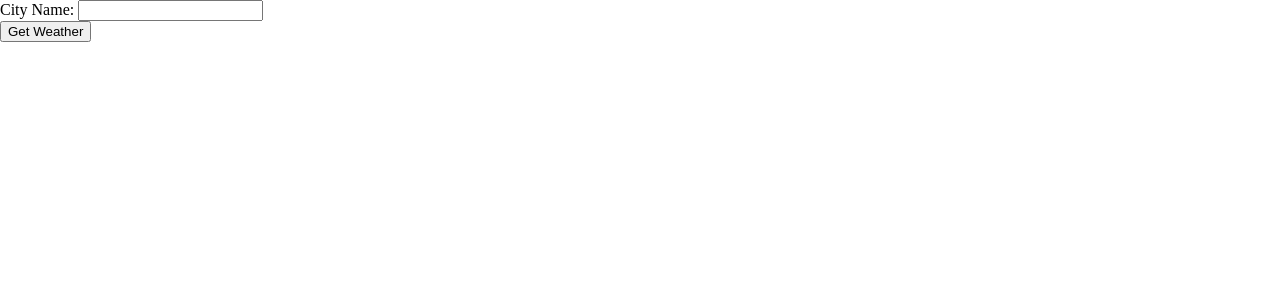
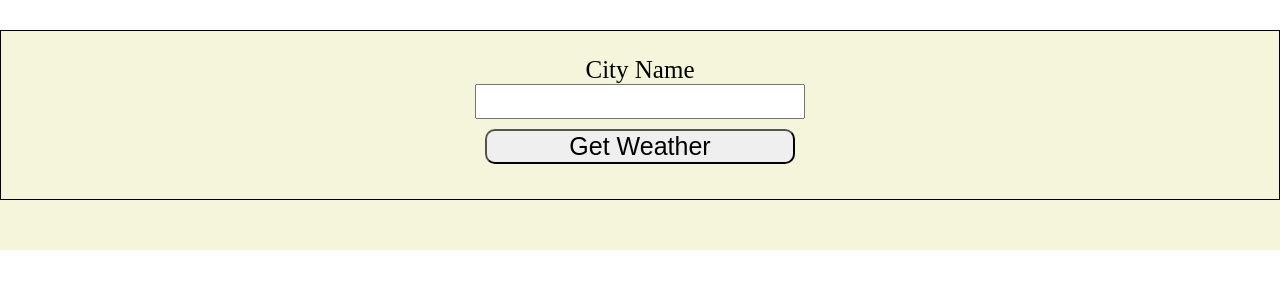
Before and after one commit to feindreh/weatherApp, a website with bundled scripts: page index.html in a window 1280 px wide. Built offline with nearby package versions, Linux system fonts and the light colour scheme.

Commit message:
add styling

```diff
--- a/createWeather.js
+++ b/createWeather.js
@@ -16,6 +16,9 @@ export default function createWeatherElement(data) {
   const cloudName = divClass('NameElement');
   cloudName.innerText = data.cloudName;
 
-  weatherELement.append(name, temp, cloudStatus, cloudName);
+  const country = divClass('countryElement');
+  country.innerText = data.country;
+
+  weatherELement.append(name, country, temp, cloudStatus, cloudName);
   return weatherELement;
 }
--- a/index.html
+++ b/index.html
@@ -13,10 +13,8 @@
 
         <div id="header">
             <div id="input" class="box">
-                <div id="inputWrap">
-                    <label>City Name:</label>
+                    <label>City Name</label>
                     <input type="text" id="cityName">
-                </div>
                 <button type="button" id="getWeather">Get Weather</button>
             </div>
         </div>
--- a/style.css
+++ b/style.css
@@ -7,11 +7,46 @@ html, body, div, span, applet, object, iframe, h1, h2, h3, h4, h5, h6, p, blockq
     vertical-align: baseline;
 }
 
+#container{
+    background-color: beige;
+}
+#header {
+    border: solid 1px black;
+    margin-top: 30px;
+    display: flex;
+    flex-direction: column;
+    align-items: center;
+}
+#input{
+        font-size: 25px;
+        text-align: center;
+        display:flex;
+        flex-direction: column;
+        padding:25px;
+        max-width: 500px;
+}
+input{
+    font-size: 25px;
+}
+button{
+    font-size: 25px;
+    border-radius: 10px;
+    margin: 10px;
+}
 #content{
     display:grid;
-    grid-template: 1fr  /1fr 500px 1fr;
+    grid-template: 1fr  /25px 1fr 25px;
 }
 
 #weatherDisplay{
-    grid-area: 1 / 3 / 2 / 2 ;
+    grid-area: 1 / 3 / 2 / 2;
+    padding:25px;
+
 }
+
+.weatherElement{
+    box-shadow: 0px 0px 4px 2px black;
+    margin-top: 25px;
+    text-align: center;
+
+}
--- a/weatherAPI.js
+++ b/weatherAPI.js
@@ -19,6 +19,7 @@ async function getWeatherdata(url) {
 }
 function goodData(data) {
   return {
+    country: data.sys.country,
     name: data.name,
     temp: Math.floor((makeC(data.main.temp)) * 10) / 10,
     maxtemp: Math.floor((makeC(data.main.temp_max)) * 10) / 10,
```
